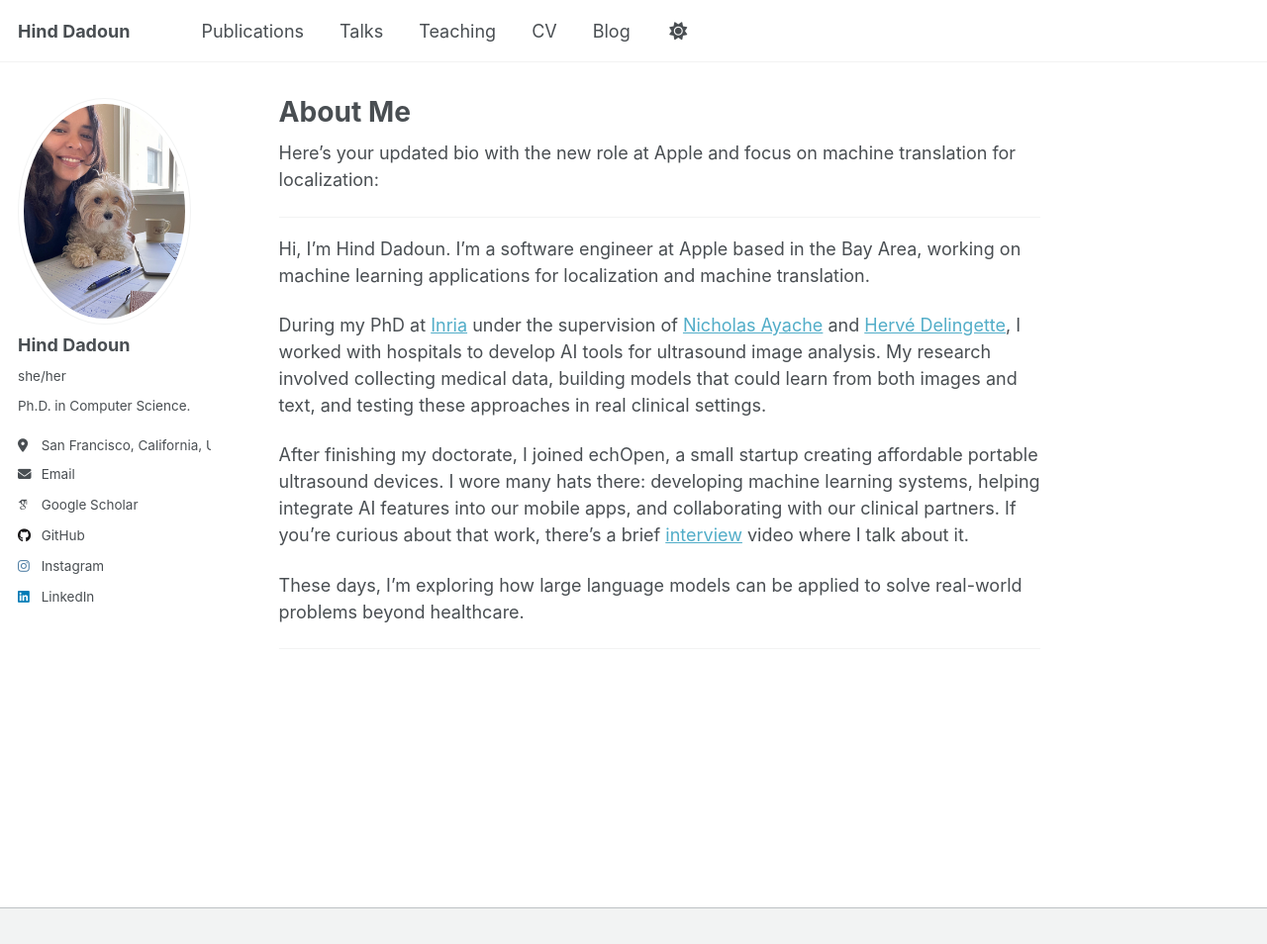
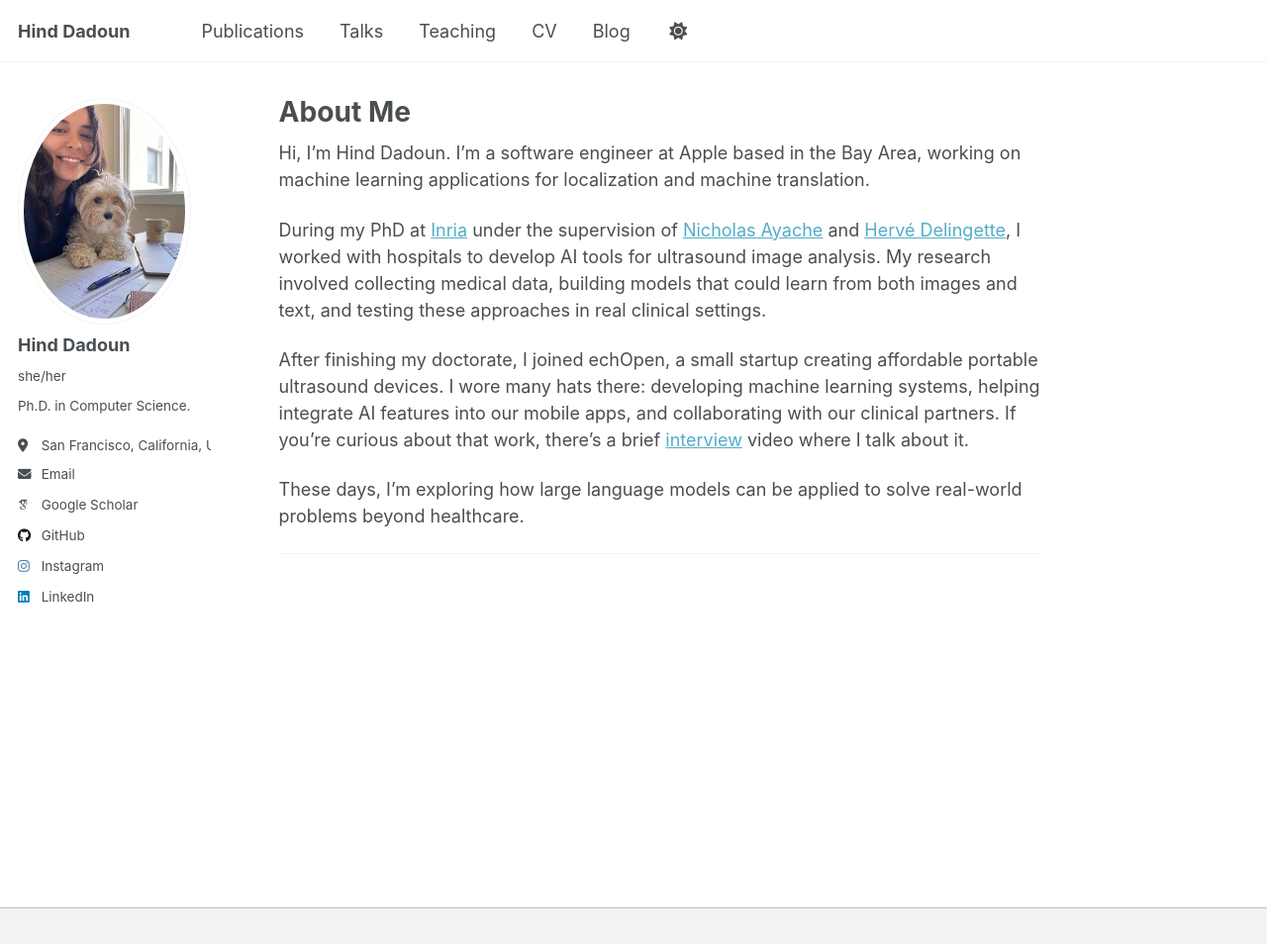
Before and after one commit to h-dadoun/h-dadoun.github.io, a Jekyll site: the page built from _pages/about.md, in a window 1280 px wide and 954 px high. Shown: the whole window at 99% size. Built offline with Jekyll 4.4.1, drawn with Linux system fonts in a browser that asks for light colours; some web fonts are replaced.

Commit message:
llm infiltration

```diff
--- a/_pages/about.md
+++ b/_pages/about.md
@@ -6,10 +6,6 @@ redirect_from:
   - /about/
   - /about.html
 ---
-Here’s your updated bio with the new role at Apple and focus on machine translation for localization:
-
----
-
 Hi, I'm Hind Dadoun. I'm a software engineer at Apple based in the Bay Area, working on machine learning applications for localization and machine translation.
 
 During my PhD at [Inria](https://inria.fr/fr) under the supervision of [Nicholas Ayache](https://scholar.google.com/citations?user=29XL16UAAAAJ&hl=fr) and [Hervé Delingette](https://scholar.google.fr/citations?user=7xnkHM0AAAAJ&hl=fr), I worked with hospitals to develop AI tools for ultrasound image analysis. My research involved collecting medical data, building models that could learn from both images and text, and testing these approaches in real clinical settings.
```
